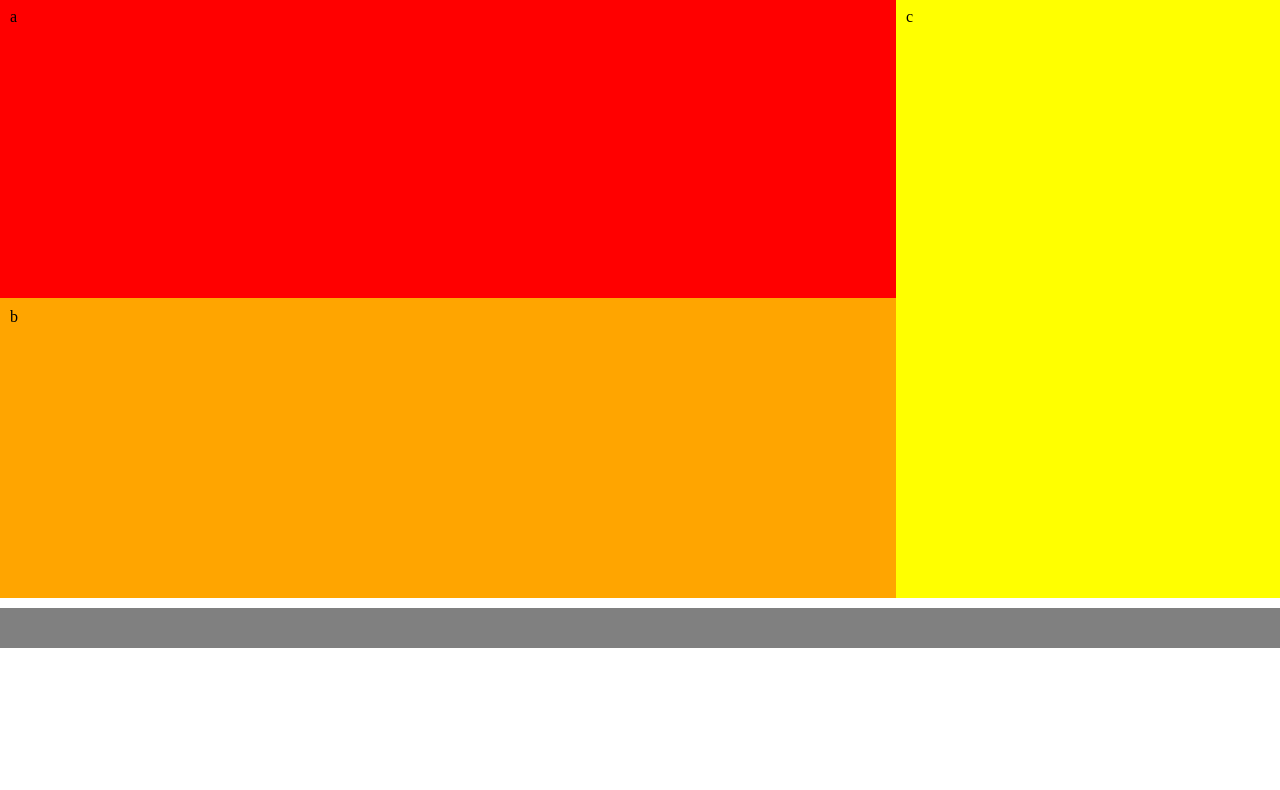
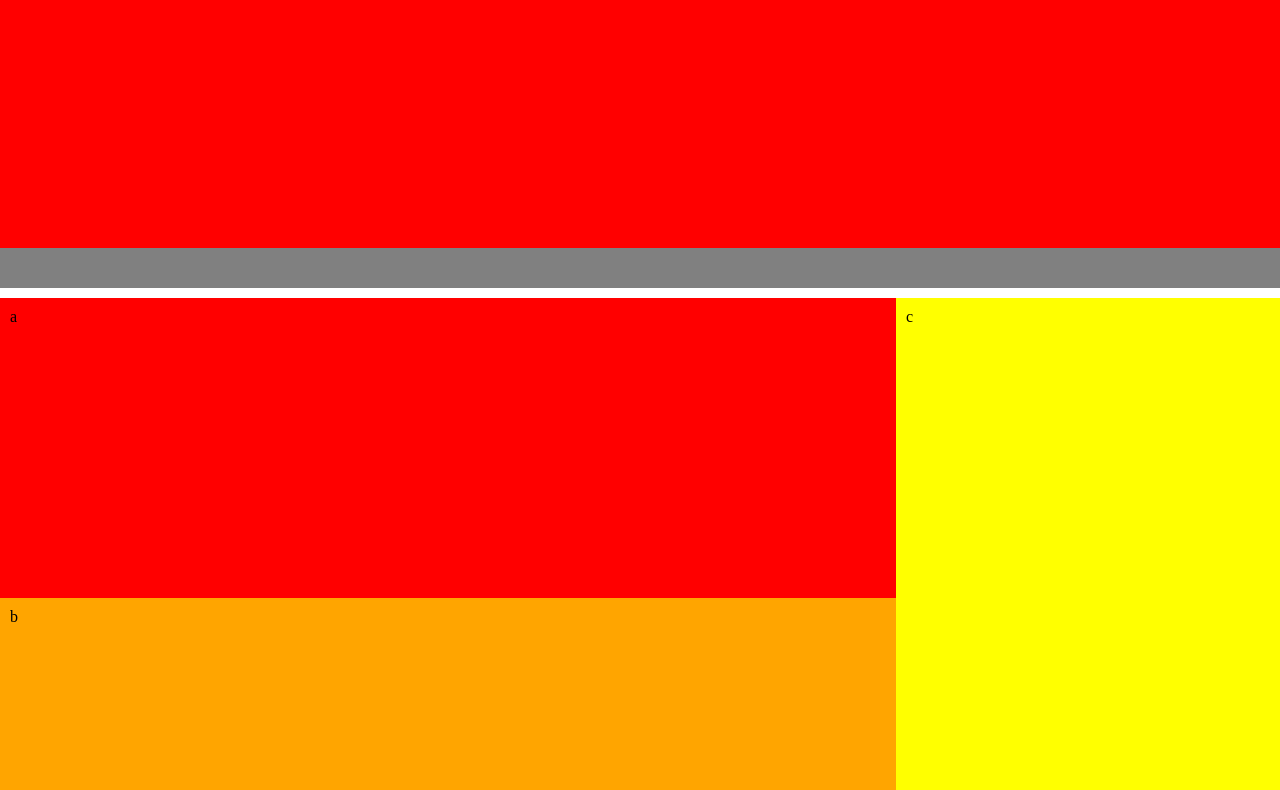
Before and after one commit to lexiszaf/gitpractice, a plain HTML site: page index.html in a window 1280 px wide. Shown: the part 107-897 px from the top of the page. Before the commit the page ends 800 px from the top, so only its background shows below. Drawn offline with Linux system fonts and the light colour scheme.

Commit message:
Demo test

```diff
--- a/index.html
+++ b/index.html
@@ -3,6 +3,7 @@
 <link rel="stylesheet" type="text/css" href="./styles.css">
 <head>
 <h1 class="hii"> hello <strong> GITHUB </strong>> </h1>
+  <h1 class="a"> hi</h1>
   </head>
 <body>
   <nav></nav>
```
